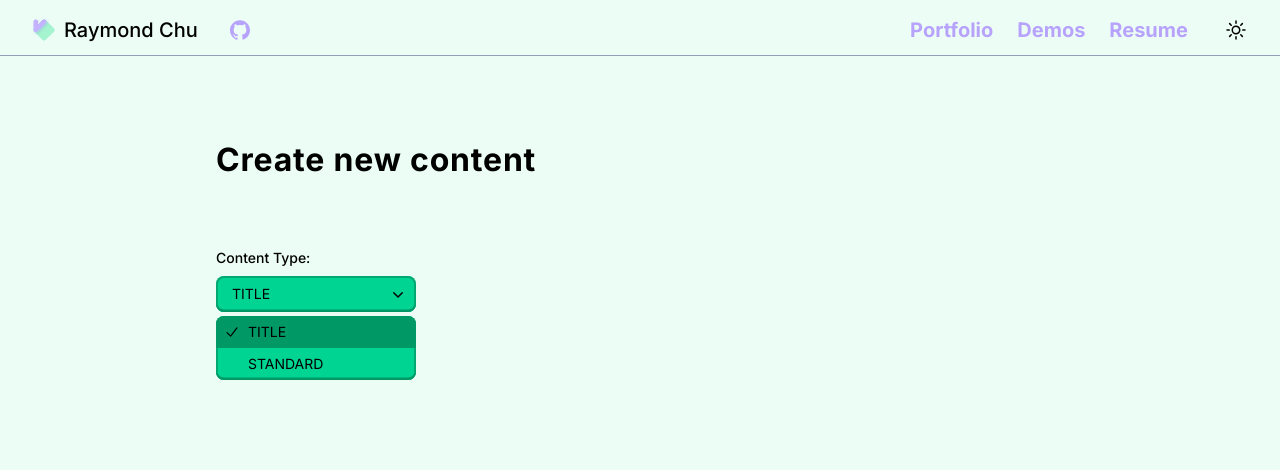
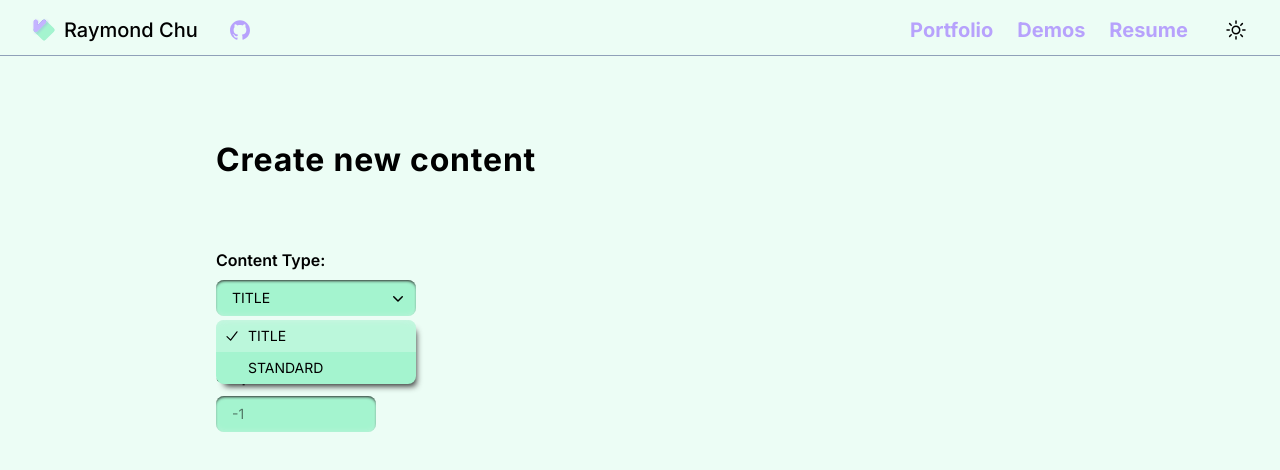
Before and after one commit to arrraichu/portfolio, a Next.js app: page /private/csm/new in a window 1280 px wide. Both pictures are taken after a click on the button "TITLE". Shown: the top 470 px of the page. Built offline with nearby package versions, Linux system fonts and the light colour scheme.

Commit message:
feat : input component and emboss/deboss

```diff
--- a/app/_components/content/grid-items.tsx
+++ b/app/_components/content/grid-items.tsx
@@ -13,7 +13,7 @@ export function GridTextItem({ title, subtitle }: Readonly<{
   subtitle?: string
 }>) {
   return (
-    <div className="flex flex-col m-2 py-6 px-8 rounded-lg border-2 gap-5 bg-(--site-color) hover:bg-(--deboss-color-toneshift) transition-colors">
+    <div className="flex flex-col m-2 py-6 px-8 rounded-lg border-2 gap-5 bg-(--site-color) hover:bg-(--boss-color) transition-colors">
       <div className="text-xl text-center md:text-left font-bold underline underline-offset-8">{title}</div>
       <div className="text-md text-center md:text-left">{subtitle}</div>
     </div>
--- /dev/null
+++ b/app/_components/input/input.tsx
@@ -0,0 +1,42 @@
+import clsx from 'clsx';
+
+import { Field, Label, Input } from '@headlessui/react';
+import { Dispatch } from 'react';
+
+export default function CustomInput({ preLabel, placeholder, value, setValue }: Readonly<{
+  preLabel?: string,
+  placeholder?: string,
+  value: string,
+  setValue: Dispatch<string>
+}>) {
+  return (
+    <section className="flex flex-col py-5 px-5 md:px-10 lg:px-18">
+      <Field>
+
+        {preLabel && (
+          <Label className="block px-2 text-md font-semibold text-(--font-color)">
+            {preLabel}
+          </Label>
+        )}
+
+        <div className="flex mt-2 px-2">
+
+          <Input
+            placeholder={placeholder || ''}
+            value={value}
+            onChange={e => setValue(e.target.value)}
+            className={clsx(
+              'w-40 px-4 py-2',
+              'rounded-lg bg-(--boss-color)',
+              'text-sm text-(--font-color)',
+              'deboss-edges',
+              'focus:not-data-focus:outline-none data-focus:outline-2 data-focus:-outline-offset-2 data-focus:outline-white/25'
+            )}
+          />
+
+        </div>
+
+      </Field>
+    </section>
+  );
+};
--- a/app/_components/select/select.tsx
+++ b/app/_components/select/select.tsx
@@ -23,7 +23,7 @@ export default function Select({ preLabel, selected, setSelected, allItems, getI
       <Listbox value={selected} onChange={setSelected}>
 
         {preLabel && (
-          <Label className="block px-2 text-sm font-medium text-(--font-color)">
+          <Label className="block px-2 text-md font-semibold text-(--font-color)">
             {preLabel}
           </Label>
         )}
@@ -33,9 +33,9 @@ export default function Select({ preLabel, selected, setSelected, allItems, getI
           <ListboxButton
             className={clsx(
               'flex justify-between gap-4 w-50 pl-4 pr-2 py-2',
-              'rounded-lg bg-(--deboss-color)',
+              'rounded-lg bg-(--boss-color)',
               'text-sm text-left text-(--font-color)',
-              'inset-ring-2 inset-ring-(--deboss-color-toneshift)/75 inset-shadow-md',
+              'deboss-edges',
               'focus:not-data-focus:outline-none data-focus:outline-2 data-focus:-outline-offset-2 data-focus:outline:white/25'
             )}
           >
@@ -53,8 +53,8 @@ export default function Select({ preLabel, selected, setSelected, allItems, getI
             transition
             className={clsx(
               'flex flex-col w-50 mt-1',
-              'rounded-lg bg-(--deboss-color)',
-              'inset-ring-2 inset-ring-(--deboss-color-toneshift)/75 inset-shadow-md',
+              'rounded-lg bg-(--boss-color)',
+              'emboss-edges',
               'focus:not-data-focus:outline-none data-focus:outline-2 data-focus:-outline-offset-2 data-focus:outline:white/25',
               'transition duration-100 ease-in data-leave:data-closed:opacity-0'
             )}
@@ -68,13 +68,13 @@ export default function Select({ preLabel, selected, setSelected, allItems, getI
                 className={clsx(
                   'flex items-center py-1.5 px-2 gap-2',
                   'group cursor-default select-none',
-                  'data-focus:bg-(--deboss-color-toneshift)'
+                  'data-focus:bg-white/25'
                 )}
               >
 
                 <CheckIcon
                   className={clsx(
-                    'size-4 fill-(--fon-color)',
+                    'size-4 fill-(--font-color)',
                     'invisible group-data-selected:visible'
                   )}
                 />
--- a/app/globals.css
+++ b/app/globals.css
@@ -25,6 +25,8 @@
   --icon-color-interaction-stroke-dark: var(--color-emerald-50);
   --highlight-color-light: var(--color-amber-300);
   --highlight-color-dark: var(--color-amber-700);
+  --boss-color-light: var(--color-emerald-200);
+  --boss-color-dark: var(--color-indigo-800);
 
   --navbar-height: 3.5rem;
 
@@ -40,22 +42,25 @@
   --button-color-secondary-hover: var(--buton-color-secondary-hover-light);
   --icon-color-interaction-stroke: var(--icon-color-interaction-stroke-light);
   --highlight-color: var(--highlight-color-light);
-
-  --deboss-color-light: var(--color-emerald-400);
-  --deboss-color-dark: var(--color-indigo-600);
-  --deboss-color: var(--deboss-color-light);
-
-  --deboss-color-toneshift-light: var(--color-emerald-600);
-  --deboss-color-toneshift-dark: var(--color-indigo-400);
-  --deboss-color-toneshift: var(--deboss-color-toneshift-light);
+  --boss-color: var(--boss-color-light);
 }
 
 @theme inline {
   --font-sans:
     var(--font-inter), ui-sans-serif, system-ui, sans-serif,
     "Apple Color Emoji", "Segoe UI Emoji", "Segoe UI Symbol", "Noto Color Emoji";
+}
 
-  --inset-shadow-md: inset 0px -2.5px 0 var(--deboss-color-toneshift);
+@utility deboss-edges {
+  box-shadow:
+    inset 0 -2px 8px -6px hsl(0 0% 95%),
+    inset 0 2px 3px -1px hsl(0 0% 15%);
+}
+
+@utility emboss-edges {
+  box-shadow:
+    inset 0px 6px 8px -8px hsl(0 0% 95% / 55%),
+    4px 6px 6px -4px hsl(0 0% 15%);
 }
 
 [data-theme="dark"] {
@@ -71,9 +76,7 @@
   --button-color-secondary-hover: var(--button-color-secondary-hover-dark);
   --icon-color-interaction-stroke: var(--icon-color-interaction-stroke-dark);
   --highlight-color: var(--highlight-color-dark);
-
-  --deboss-color: var(--deboss-color-dark);
-  --deboss-color-toneshift: var(--deboss-color-toneshift-dark);
+  --boss-color: var(--boss-color-dark);
 }
 
 body {
--- a/app/private/csm/new/page.tsx
+++ b/app/private/csm/new/page.tsx
@@ -1,9 +1,11 @@
 'use client';
 
 import { useState, Dispatch } from 'react';
+import { z } from 'zod';
 
+import Input from '@/app/_components/input/input';
+import Select from '@/app/_components/select/select';
 import Title from '@/app/_components/title/title';
-import Select from '@/app/_components/select/select';
 
 interface ContentType {
   code: string,
@@ -15,8 +17,14 @@ const contentTypes: ContentType[] = [
   { code: 'standard', label: 'standard' }
 ];
 
+const ContentSchema = z.object({
+
+});
+type ContentForm = z.infer<typeof ContentSchema>;
+
 export default function NewContent() {
   const [selectedContentType, setContentType] = useState<ContentType>(contentTypes[0]);
+  const [sequence, setSequence] = useState<string>('');
 
   return (
     <>
@@ -31,6 +39,12 @@ export default function NewContent() {
         getItemKey={ i => (i as ContentType).code }
       />
 
+      <Input
+        preLabel="Sequence:"
+        placeholder="-1"
+        value={sequence}
+        setValue={setSequence}
+      />
     </>
   );
 }
--- a/package.json
+++ b/package.json
@@ -23,7 +23,8 @@
     "lodash": "^4.18.1",
     "next": "16.2.6",
     "react": "19.2.4",
-    "react-dom": "19.2.4"
+    "react-dom": "19.2.4",
+    "zod": "^4.4.3"
   },
   "devDependencies": {
     "@svgr/webpack": "^8.1.0",
```
Also changed, not shown: 1 other file (tests, documents, lock files or other folders).
